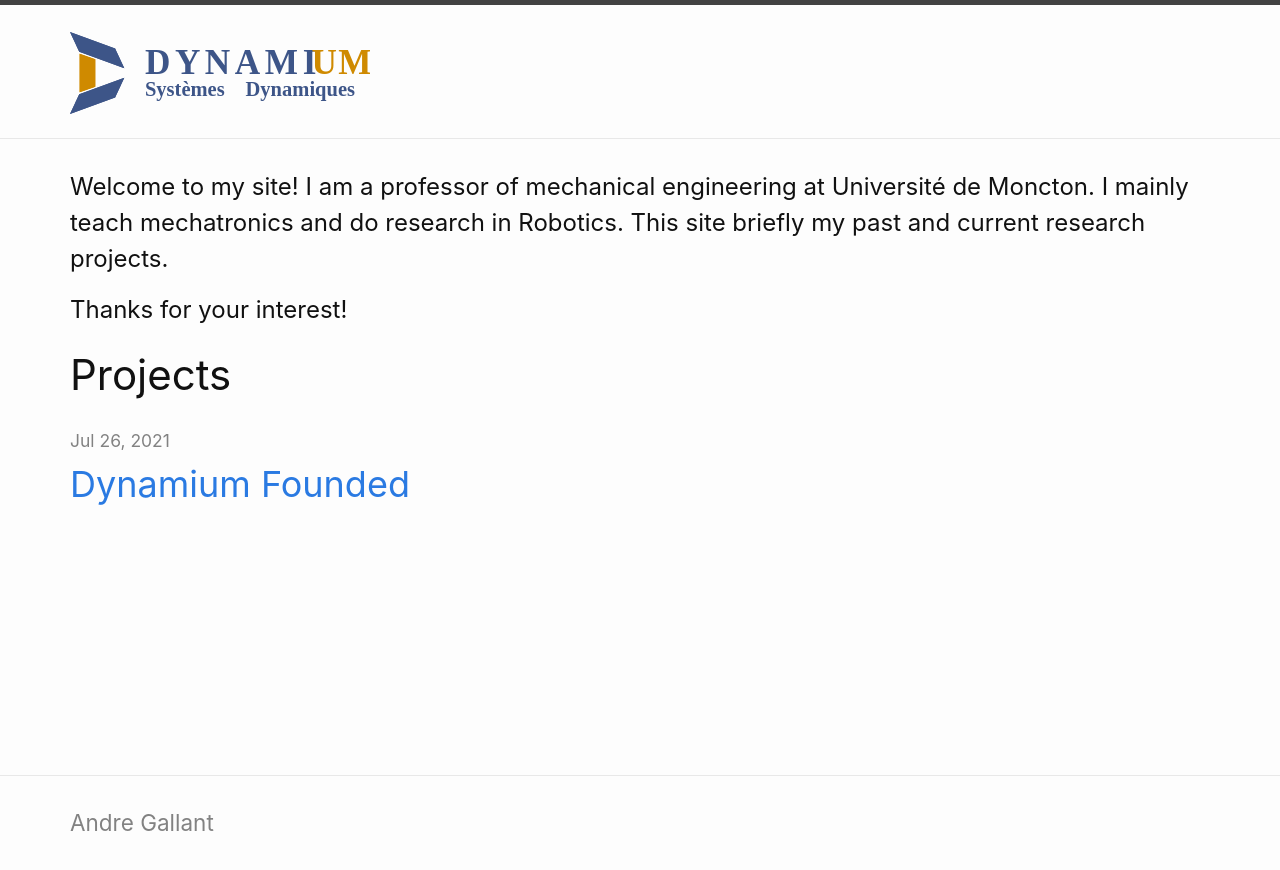
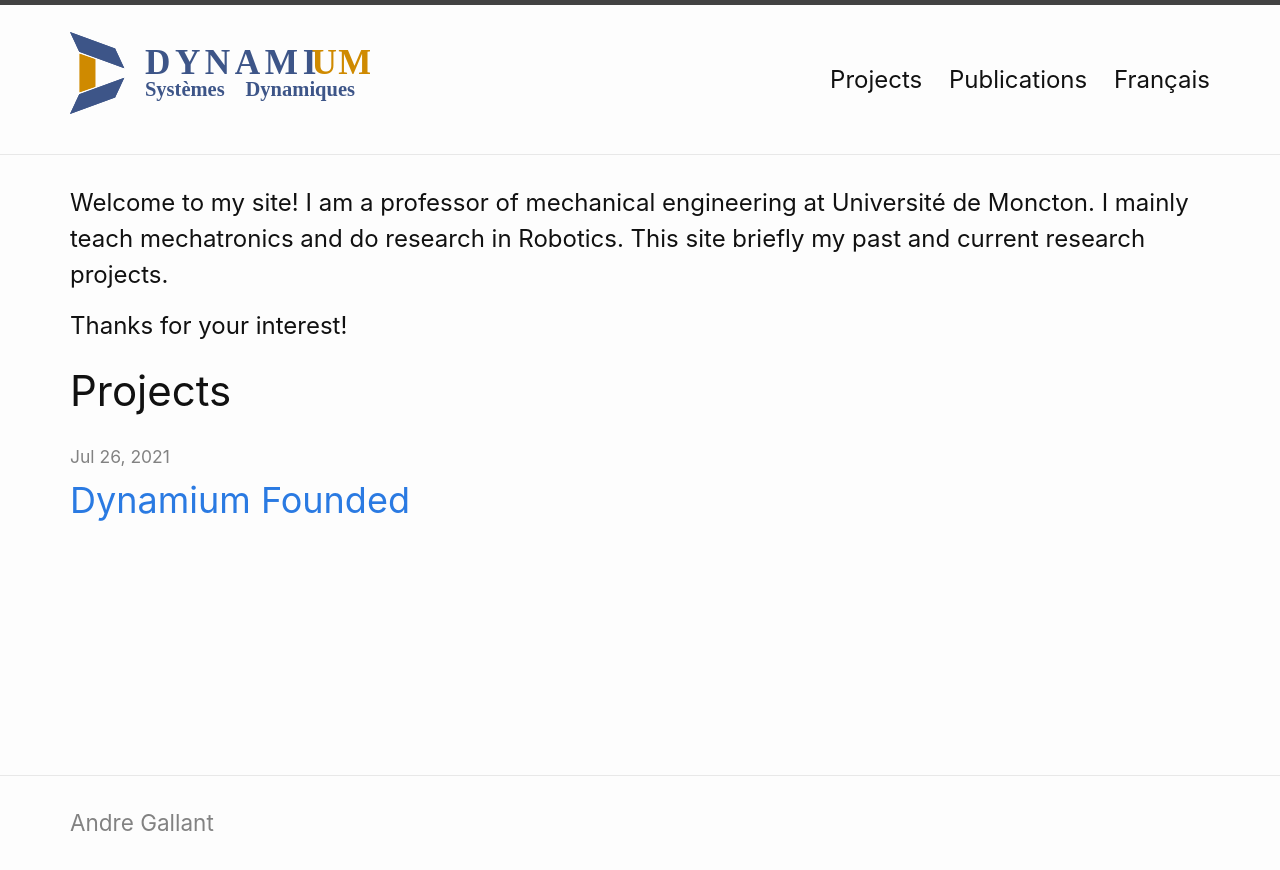
Before and after one commit to gallantandre/gallantandre.github.io, a Jekyll site: the page built from index.md, in a window 1280 px wide. Shown: the top 870 px of the page. Built offline with Jekyll 4.4.1, drawn with Linux system fonts in a browser that asks for light colours.

Commit message:
Update header.html

```diff
--- a/_includes/header.html
+++ b/_includes/header.html
@@ -15,7 +15,6 @@
     <a class="site-title" rel="author" href="{{ "/accueil" | relative_url }}"><img src={{ "assets/images/logo.svg" | relative_url }} alt={{ site.title }} style="width: 300px;"></a>
     {%- endif -%}
 
-    {%- if titles_size > 0 -%}
     <nav class="site-nav">
       <input type="checkbox" id="nav-trigger" class="nav-trigger" />
       <label for="nav-trigger">
@@ -28,16 +27,15 @@
 
       <div class="trigger">
         {%- if lang == 'en' -%}
-            <a class="page-link" href="{{ "/members" | relative_url }}">Members</a>
+          <a class="page-link" href="{{ "/projects" | relative_url }}">Projects</a>
           <a class="page-link" href="{{ "/publications" | relative_url }}">Publications</a>
           <a class="page-link" href="{{ "/accueil" | relative_url }}">Français</a>
         {%- else -%}
-            <a class="page-link" href="{{ "/membres" | relative_url }}">Membres</a>
+          <a class="page-link" href="{{ "/projets" | relative_url }}">Projets</a>
           <a class="page-link" href="{{ "/publications-fr" | relative_url }}">Publications</a>
           <a class="page-link" href="{{ "/" | relative_url }}">English</a>
         {%- endif -%}
         </div>
     </nav>
-    {%- endif -%}
   </div>
 </header>
```
Lines whose indentation alone changed are shown as unchanged.
